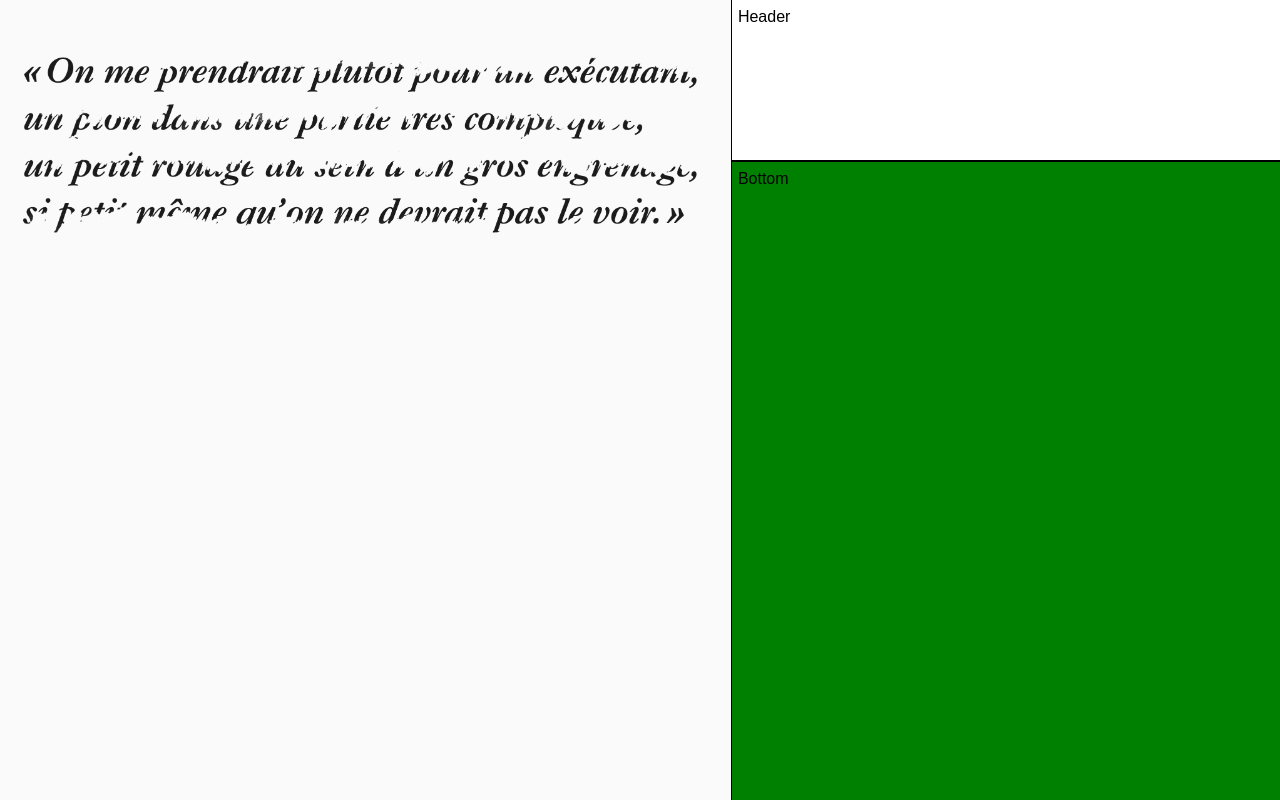
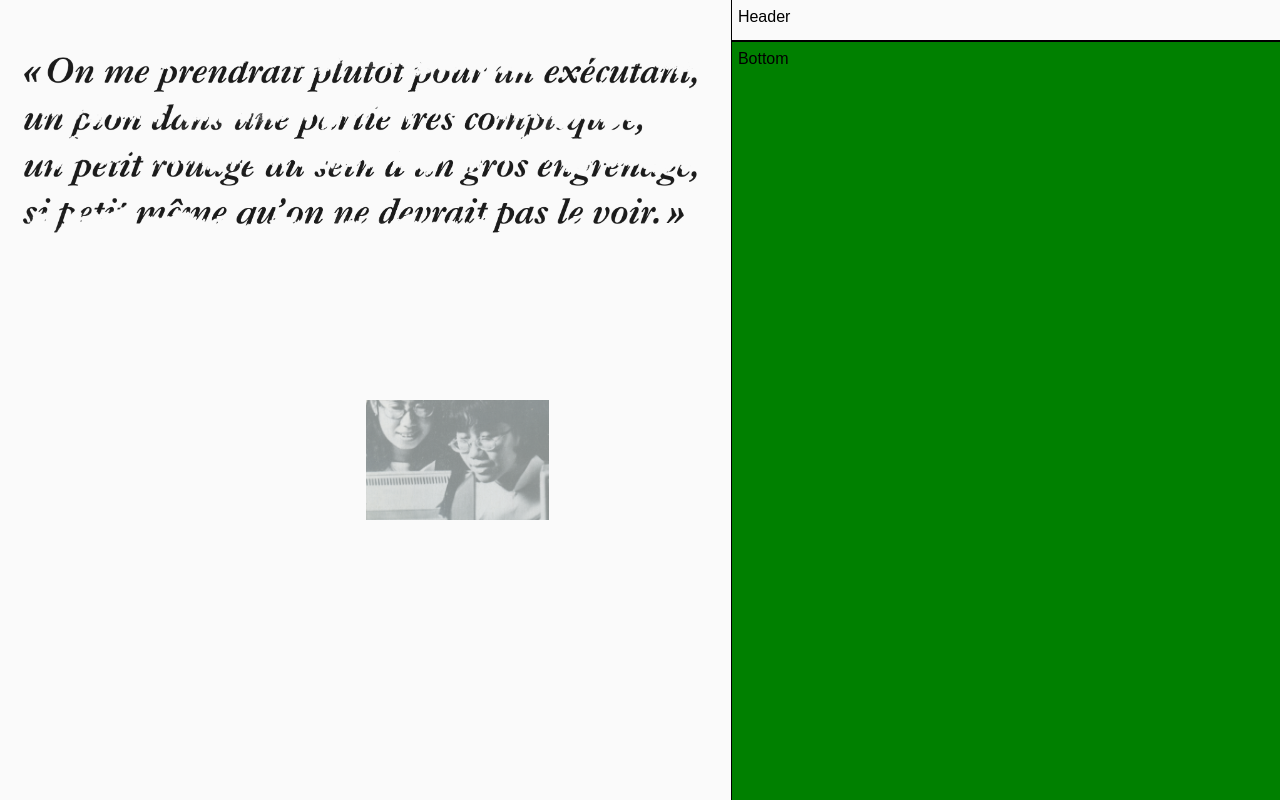
Before and after one commit to olivierhuynh-web/timothee, a Next.js app: page / in a window 1280 px wide. Built offline with nearby package versions, Linux system fonts and the light colour scheme.

Commit message:
hero scrollable sans animation

```diff
--- /dev/null
+++ b/src/app/components/main/hero/animations.js
@@ -0,0 +1,48 @@
+import gsap from 'gsap';
+import { ScrollTrigger } from 'gsap/ScrollTrigger';
+
+gsap.registerPlugin(ScrollTrigger);
+
+export const heroAnimations = (
+  welcomeImageRef,
+  magazineImageRef,
+  elementForScroll
+) => {
+  // Animation pour l'image de bienvenue
+  if (welcomeImageRef?.current && elementForScroll?.current) {
+    gsap.fromTo(
+      welcomeImageRef.current,
+      { opacity: 1 },
+      {
+        opacity: 0,
+        scrollTrigger: {
+          trigger: welcomeImageRef.current,
+          start: 'top 80%',
+          end: 'top 30%',
+          scrub: true,
+          scroller: elementForScroll.current,
+          markers: true,
+        },
+      }
+    );
+  }
+
+  // Animation pour l'image du magazine
+  if (magazineImageRef?.current && elementForScroll?.current) {
+    gsap.fromTo(
+      magazineImageRef.current,
+      { opacity: 0 },
+      {
+        opacity: 1,
+        scrollTrigger: {
+          trigger: magazineImageRef.current,
+          start: 'top 80%',
+          end: 'top 30%',
+          scrub: true,
+          scroller: elementForScroll.current,
+          markers: true,
+        },
+      }
+    );
+  }
+};
--- a/src/app/components/main/hero/hero.js
+++ b/src/app/components/main/hero/hero.js
@@ -1,9 +1,50 @@
-import React from 'react';
+'use client';
+import React, { use } from 'react';
 import Image from 'next/image';
+import styles from './hero.module.scss';
+import { useRef, useLayoutEffect, useState, useEffect } from 'react';
+import { gsap } from 'gsap';
+import { heroAnimations } from './animations';
 
 const hero = () => {
+  const welcomeImageRef = useRef(null);
+  const magazineImageRef = useRef(null);
+  const containerRef = useRef(null);
+  const elementForScroll = useRef(null);
+
+  // ==================== USELAYOUTEFFECT ====================
+  const useIsomorphicLayoutEffect =
+    typeof window !== 'undefined' ? useLayoutEffect : useEffect;
+
+  // ==================== USESTATE ====================
+
+  const [timeline, setTimeline] = useState(null);
+  // ==================== TIMELINE GSAP ====================
+
+  useIsomorphicLayoutEffect(() => {
+    let context = gsap.context(() => {
+      const tl = gsap.timeline();
+      setTimeline(tl);
+    });
+
+    return () => context.revert();
+  }, []);
+
+  // ==================== USEEFFECT ANIMATION ====================
+
+  // animation d'entrée dans la sidebar
+  useEffect(() => {
+    const context = gsap.context(() => {
+      heroAnimations(welcomeImageRef, magazineImageRef);
+    });
+
+    return () => context.revert();
+  }, [timeline]);
+
   return (
-    <div>
+    <>
+      {/* <div className={styles.elementForScroll} ref={elementForScroll}></div> */}
+      <div className={styles.hero__container} ref={containerRef}>
         <Image
           src='/images/welcome.png'
           alt='Image de bienvenue'
@@ -11,8 +52,20 @@ const hero = () => {
           height={300}
           style={{ width: '100%', height: 'auto', objectFit: 'contain' }}
           priority
+          ref={welcomeImageRef}
+        />
+        <Image
+          src='/images/magazine.png'
+          alt='Image de magazine'
+          width={600}
+          height={300}
+          style={{ width: '25%', height: 'auto', objectFit: 'contain' }}
+          priority
+          className={styles.hero__container__magazineImage}
+          ref={magazineImageRef}
         />
       </div>
+    </>
   );
 };
 
--- /dev/null
+++ b/src/app/components/main/hero/hero.module.scss
@@ -0,0 +1,21 @@
+.elementForScroll {
+  position: absolute;
+  top: 0;
+  left: 0;
+}
+
+.hero {
+  &__container {
+    position: relative;
+    width: 100%;
+    height: 500vh;
+    // overflow: hidden;
+
+    &__magazineImage {
+      position: absolute;
+      top: 50vh;
+      left: 50%;
+      opacity: 0.6;
+    }
+  }
+}
--- a/src/app/components/main/main.module.scss
+++ b/src/app/components/main/main.module.scss
@@ -1,8 +1,7 @@
 .main {
-  width: 55vw;
-  height: 100vh;
   &__container {
     width: 60%;
     background-color: #fafafa;
+    overflow-y: auto;
   }
 }
--- a/src/app/components/sidebar/animations.js
+++ b/src/app/components/sidebar/animations.js
@@ -1,4 +1,6 @@
 import gsap from 'gsap';
+import { ScrollTrigger } from 'gsap/ScrollTrigger';
+gsap.registerPlugin(ScrollTrigger);
 
 export function enlarge(el) {
   gsap.to(el, {
@@ -7,3 +9,18 @@ export function enlarge(el) {
     backgroundColor: 'green',
   });
 }
+
+// Animation de la sidebar au scroll du main
+export function animateSidebarOnScroll(mainScrollEl, sidebarEl) {
+  if (!mainScrollEl || !sidebarEl) return;
+  gsap.to(sidebarEl, {
+    backgroundColor: '#e0e0e0', // Exemple : change la couleur de la sidebar au scroll
+    scrollTrigger: {
+      trigger: mainScrollEl,
+      start: 'top top',
+      end: 'bottom bottom',
+      scrub: true,
+      scroller: mainScrollEl, // écoute le scroll du main
+    },
+  });
+}
--- a/src/app/components/sidebar/sidebar.js
+++ b/src/app/components/sidebar/sidebar.js
@@ -29,9 +29,9 @@ const sidebar = () => {
   // animation d'entrée dans la sidebar
   useEffect(() => {
     const context = gsap.context(() => {
-      if (bottomRef.current) {
-        enlarge(bottomRef.current);
-      }
+      // if (bottomRef.current) {
+      //   enlarge(bottomRef.current);
+      // }
     });
 
     return () => context.revert();
--- a/src/app/components/sidebar/sidebar.module.scss
+++ b/src/app/components/sidebar/sidebar.module.scss
@@ -1,16 +1,19 @@
 .sidebar {
+  // position: fixed;
+
   &__container {
     display: flex;
     flex-direction: column;
     border-left: 1px solid black;
     height: 100vh;
     width: 45vw;
-    background-color: red;
+    background-color: #fafafa;
+
     overflow: auto;
     &__header {
       padding: 1%;
-      background-color: #fff;
-      height: 20%;
+      background-color: #fafafa;
+      height: 5%;
       width: 100%;
       flex-shrink: 0;
       box-sizing: border-box;
@@ -22,7 +25,9 @@
       padding: 1%;
       box-sizing: border-box;
       min-height: 0;
-      background-color: #fff;
+      height: 100%;
+      background-color: #fafafa;
+      background-color: green;
     }
   }
 }
--- a/src/app/globals.css
+++ b/src/app/globals.css
@@ -109,15 +109,13 @@ html, body {
   padding: 0;
   box-sizing: border-box;
   overscroll-behavior: none;
-  /* background: #0a0a0a; */
+  background: #fafafa;
 }
 
 body {
-  /* color: #ededed; */
   font-family: Arial, Helvetica, sans-serif;
   -webkit-font-smoothing: antialiased;
   -moz-osx-font-smoothing: grayscale;
-  scrollbar-width: none; /* Firefox */
 }
 
 #root, #__next, .main-wrapper {
--- a/src/app/page.js
+++ b/src/app/page.js
@@ -8,11 +8,10 @@ import Main from './components/main/main';
 export default function Home() {
   return (
     <div className={styles.page}>
-      <main className={styles.main}>
-        {/* <Hero /> */}
+      <div className={styles.wrapper}>
         <Main />
         <Sidebar />
-      </main>
+      </div>
     </div>
   );
 }
--- a/src/app/page.module.scss
+++ b/src/app/page.module.scss
@@ -1,4 +1,5 @@
-.main {
+.wrapper {
   display: flex;
-  overflow: scroll;
+  height: 100vh;
+  overflow: hidden;
 }
```
Also changed, not shown: public/images/magazine.png (added). Lines whose indentation alone changed are shown as unchanged.
